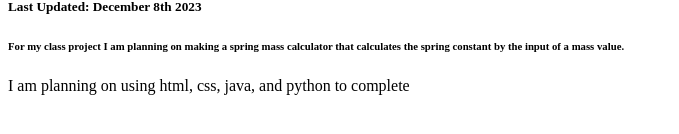
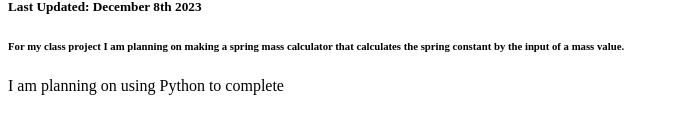
Before and after one commit to jgonza6/class-project-proposal, a plain HTML site: page index.html in a window 1280 px wide. Shown: the part 198-332 px from the top of the page, without its empty margins (0-679 px from the left). Drawn offline with Linux system fonts and the light colour scheme.

Commit message:
Update index.html

```diff
--- a/index.html
+++ b/index.html
@@ -5,4 +5,4 @@
 <h4>Team Members: Seb, Cam, Eddy, John, Erik, and Josh</h4>
 <h5>Last Updated: December 8th 2023</h5>
 <h6> For my class project I am planning on making a spring mass calculator that calculates the spring constant by the input of a mass value.</h6>
-<h7> I am planning on using html, css, java, and python to complete</h7>
+<h7> I am planning on using Python to complete</h7>
```
